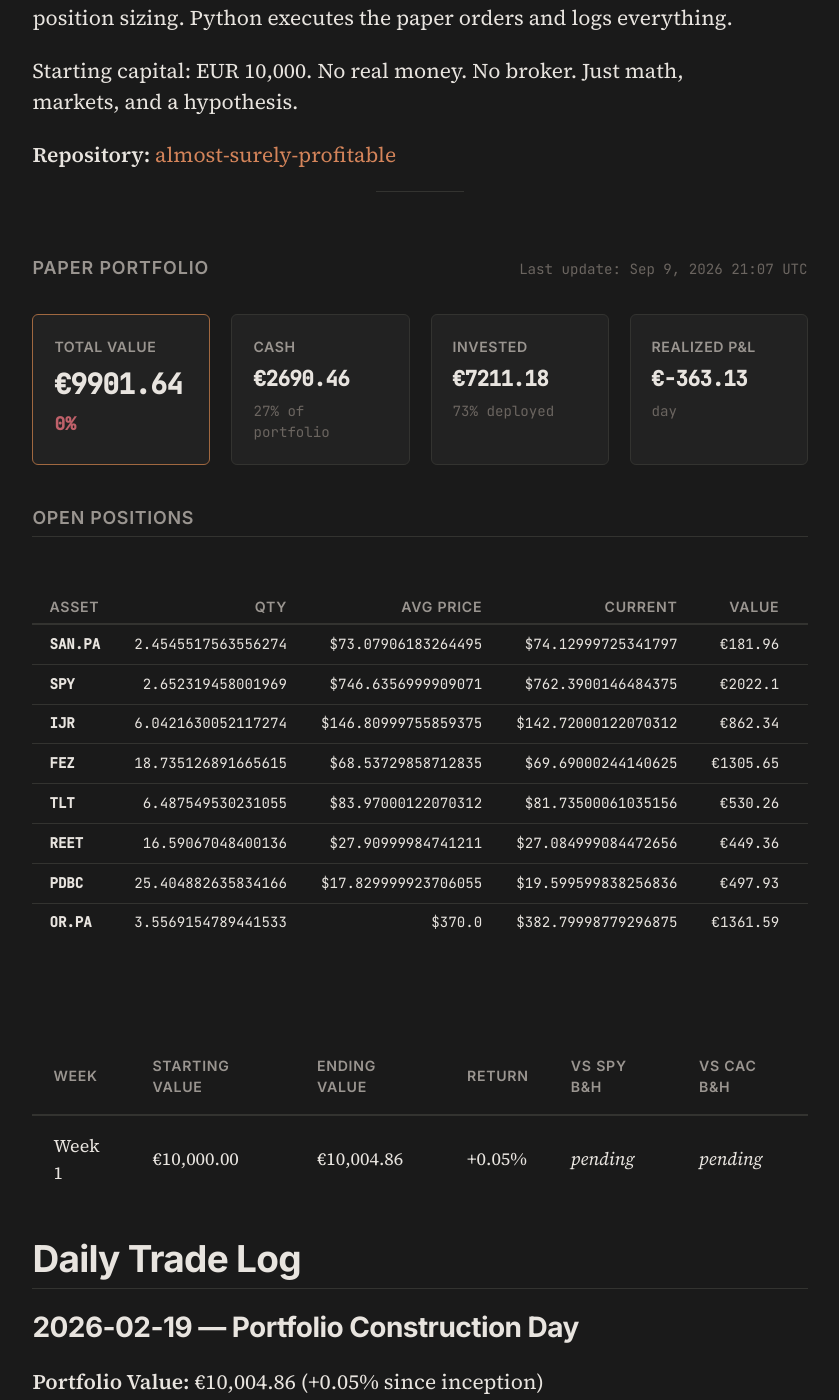
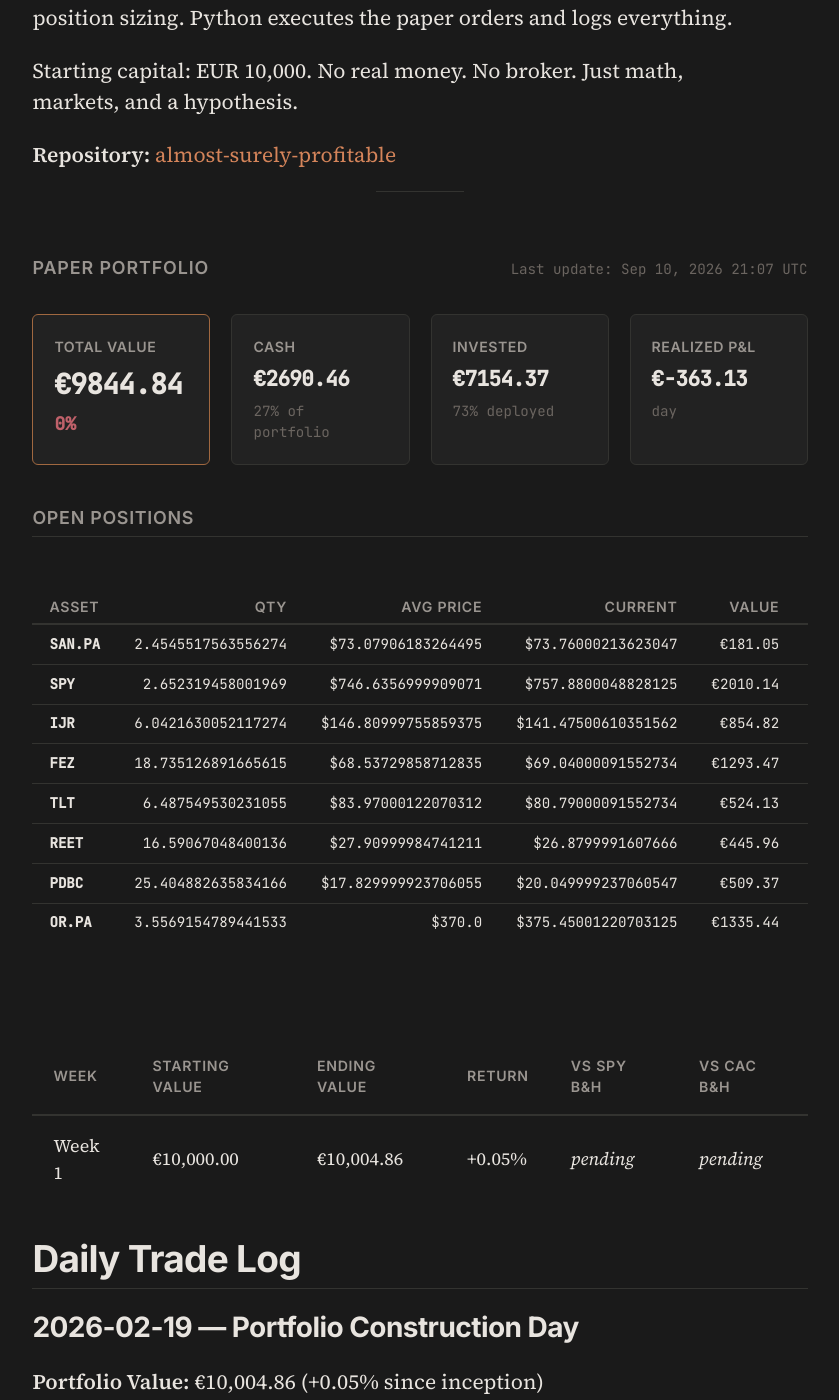
Before and after one commit to Alm0stSurely/alm0stsurely.github.io, a Jekyll site: the page built from trading.md, in a window 1280 px wide and 1400 px high, scrolled down 854 px. Shown: the whole window, without its empty margins (220-1059 px from the left). Built offline with Jekyll 4.4.1, drawn with Linux system fonts in a browser that asks for light colours.

Commit message:
Daily trading sync 2026-09-10: all-HOLD, value €9,844.84 (-0.57% d/d), gap vs benchmark -2.27 pp

```diff
--- a/_data/portfolio.json
+++ b/_data/portfolio.json
@@ -1,81 +1,81 @@
 {
  "cash": 2690.4635731850058,
  "total_realized_pnl": -363.1263234702452,
- "last_updated": "2026-09-09T21:07:04.642839",
- "total_value": 9901.640804083974,
- "positions_value": 7211.1772308989675,
+ "last_updated": "2026-09-10T21:07:08.884314",
+ "total_value": 9844.837604180933,
+ "positions_value": 7154.374030995928,
  "positions": [
   {
    "ticker": "SAN.PA",
    "quantity": 2.4545517563556274,
    "avg_price": 73.07906183264495,
-   "current_price": 74.12999725341797,
-   "market_value": 181.9559149570149,
-   "unrealized_pnl": 2.5795753828747365,
-   "unrealized_pnl_pct": 1.4380800661887416
+   "current_price": 73.76000213623047,
+   "market_value": 181.04774279227934,
+   "unrealized_pnl": 1.6714032181391758,
+   "unrealized_pnl_pct": 0.009317857762664113
   },
   {
    "ticker": "SPY",
    "quantity": 2.652319458001969,
    "avg_price": 746.6356999909071,
-   "current_price": 762.3900146484375,
-   "market_value": 2022.1018704384571,
-   "unrealized_pnl": 41.78547531365348,
-   "unrealized_pnl_pct": 0.021100403661011992
+   "current_price": 757.8800048828125,
+   "market_value": 2010.139883781311,
+   "unrealized_pnl": 29.82348865650738,
+   "unrealized_pnl_pct": 0.015059961493995428
   },
   {
    "ticker": "IJR",
    "quantity": 6.0421630052117274,
    "avg_price": 146.80999755859375,
-   "current_price": 142.72000122070312,
-   "market_value": 862.337511479505,
-   "unrealized_pnl": -24.712424564254206,
-   "unrealized_pnl_pct": -0.027859113179661076
+   "current_price": 141.47500610351562,
+   "market_value": 854.8150480407654,
+   "unrealized_pnl": -32.234888002993785,
+   "unrealized_pnl_pct": -0.03633942881137145
   },
   {
    "ticker": "FEZ",
    "quantity": 18.735126891665615,
    "avg_price": 68.53729858712835,
-   "current_price": 69.69000244140625,
-   "market_value": 1305.6510388202325,
-   "unrealized_pnl": 21.596052978408352,
-   "unrealized_pnl_pct": 0.016818635663215013
+   "current_price": 69.04000091552734,
+   "market_value": 1293.4731777531151,
+   "unrealized_pnl": 9.418191911290933,
+   "unrealized_pnl_pct": 0.0073347263280289995
   },
   {
    "ticker": "TLT",
    "quantity": 6.487549530231055,
    "avg_price": 83.97000122070312,
-   "current_price": 81.73500061035156,
-   "market_value": 530.2598648131212,
-   "unrealized_pnl": -14.499677159752423,
-   "unrealized_pnl_pct": -0.026616655684893787
+   "current_price": 80.79000091552734,
+   "market_value": 524.129132486896,
+   "unrealized_pnl": -20.63040948597768,
+   "unrealized_pnl_pct": -0.03787067117955131
   },
   {
    "ticker": "REET",
    "quantity": 16.59067048400136,
    "avg_price": 27.90999984741211,
-   "current_price": 27.084999084472656,
-   "market_value": 449.35829486996437,
-   "unrealized_pnl": -13.687315806978177,
-   "unrealized_pnl_pct": -0.029559325240051865
+   "current_price": 26.8799991607666,
+   "market_value": 445.9572086865118,
+   "unrealized_pnl": -17.088401990430725,
+   "unrealized_pnl_pct": -0.036904360167562315
   },
   {
    "ticker": "PDBC",
    "quantity": 25.404882635834166,
    "avg_price": 17.829999923706055,
-   "current_price": 19.599599838256836,
-   "market_value": 497.92553360022924,
-   "unrealized_pnl": 44.95647814154478,
-   "unrealized_pnl_pct": 0.09924845328787649
+   "current_price": 20.049999237060547,
+   "market_value": 509.36787746608775,
+   "unrealized_pnl": 56.39882200740328,
+   "unrealized_pnl_pct": 0.12450921608826643
   },
   {
    "ticker": "OR.PA",
    "quantity": 3.5569154789441533,
    "avg_price": 370.0,
-   "current_price": 382.79998779296875,
-   "market_value": 1361.5872019204435,
-   "unrealized_pnl": 45.52847471110681,
-   "unrealized_pnl_pct": 0.034594561602618285
+   "current_price": 375.45001220703125,
+   "market_value": 1335.4439599889608,
+   "unrealized_pnl": 19.385232779624175,
+   "unrealized_pnl_pct": 0.014729762721706185
   }
  ]
 }
```
Also changed, not shown: _trading_analysis.md (+29 -41 lines).
